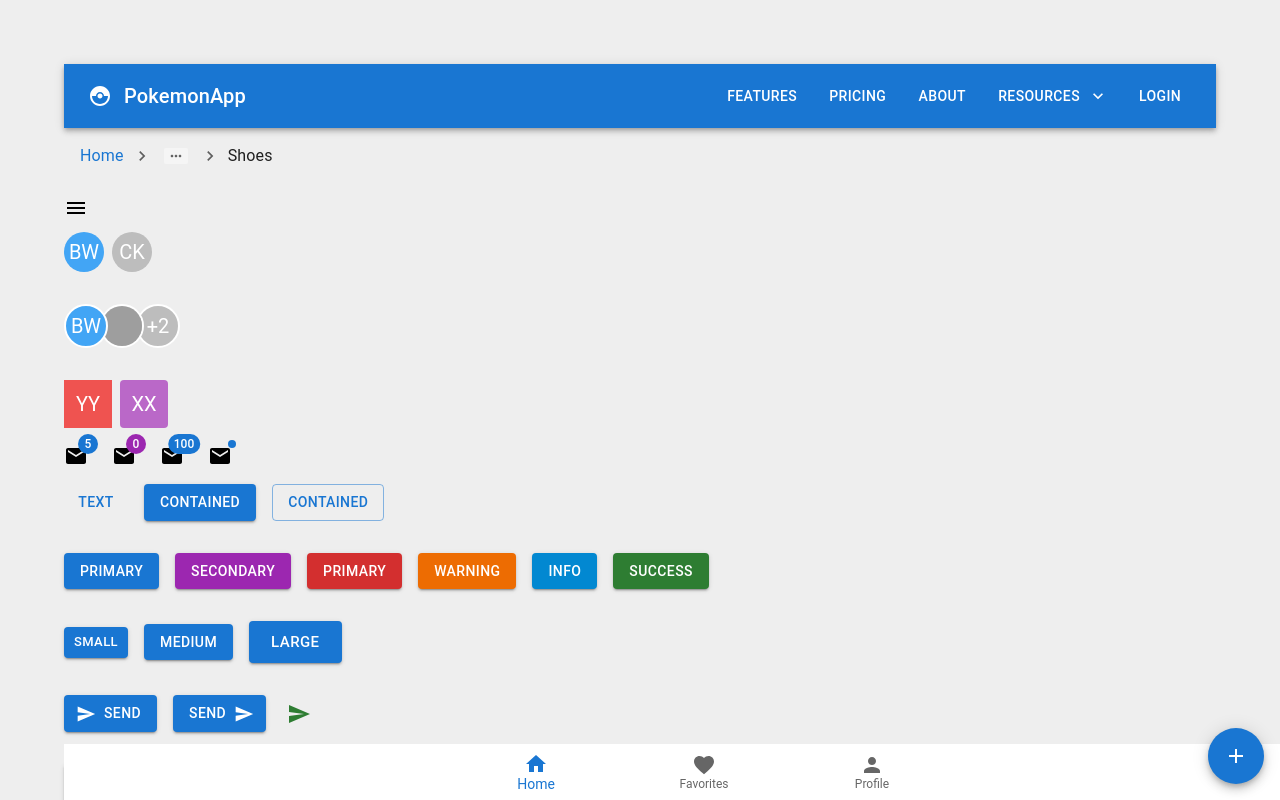
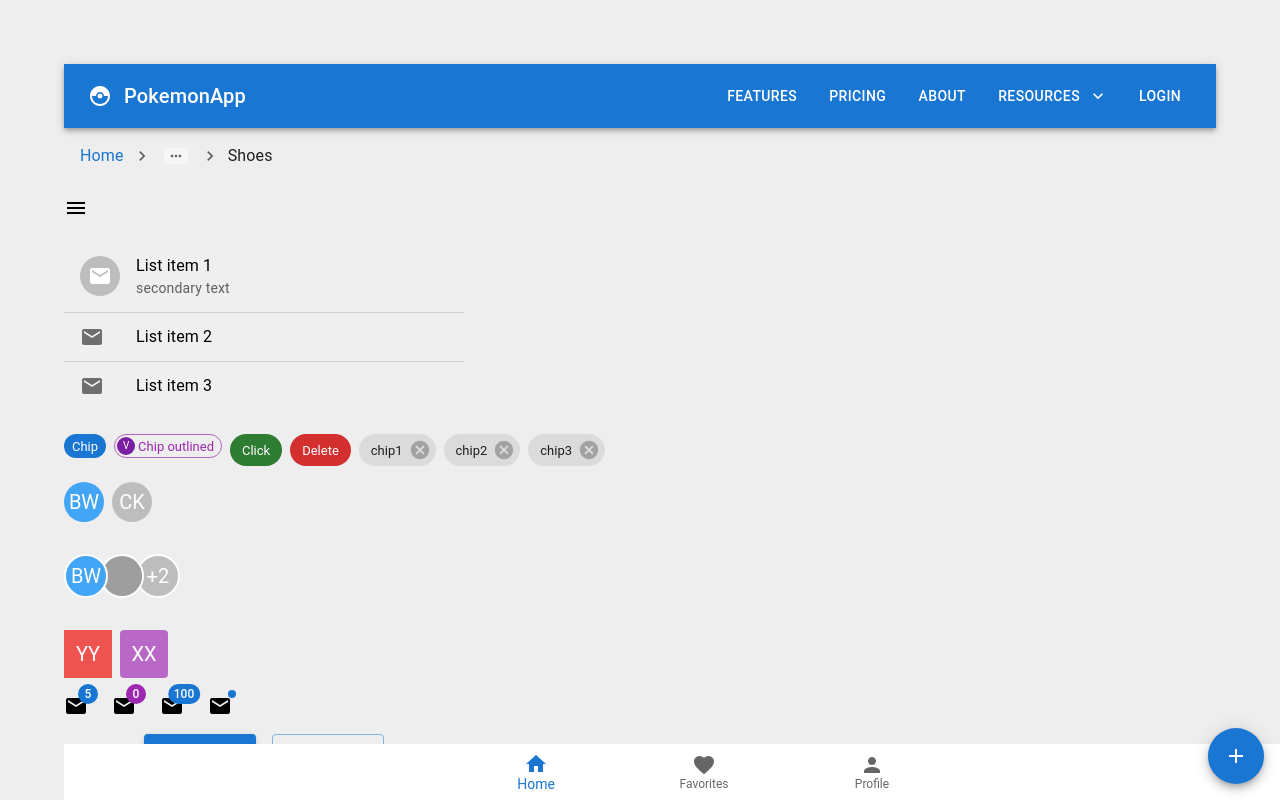
Before and after one commit to samgliu/mui-demo-basic, a React (Create React App) app: page / in a window 1280 px wide. Shown: the top 800 px of the page. Built offline with nearby package versions, Linux system fonts and the light colour scheme; grey boxes are pictures that could not be loaded.

Commit message:
feat: added MuiChip & MuiList

```diff
--- a/src/App.tsx
+++ b/src/App.tsx
@@ -20,6 +20,8 @@ import { MuiBottomNavigation } from './components/MuiBottomNavigation';
 import { MuiSpeedDial } from './components/MuiSpeedDial';
 import { MuiAvatar } from './components/MuiAvatar';
 import { MuiBadge } from './components/MuiBadge';
+import { MuiList } from './components/MuiList';
+import { MuiChip } from './components/MuiChip';
 //import { MuiTypography } from './components/MuiTypography';
 
 function App() {
@@ -30,6 +32,8 @@ function App() {
       <MuiBreadcrumbs />
       <MuiDrawer />
       <Stack spacing={2}>
+        <MuiList />
+        <MuiChip />
         <MuiAvatar />
         <MuiBadge />
         <MuiButton />
--- /dev/null
+++ b/src/components/MuiChip.tsx
@@ -0,0 +1,31 @@
+import { useState } from 'react';
+import { Avatar, Chip, Stack } from '@mui/material';
+
+export const MuiChip = () => {
+  const [chips, setChips] = useState(['chip1', 'chip2', 'chip3']);
+
+  const handleDelete = (chipToDelete: string) => {
+    setChips((chips) => chips.filter((chip) => chip !== chipToDelete));
+  };
+  return (
+    <Stack direction="row" spacing={1}>
+      <Chip label="Chip" color="primary" size="small" />
+      <Chip
+        label="Chip outlined"
+        color="secondary"
+        size="small"
+        variant="outlined"
+        avatar={<Avatar>V</Avatar>}
+      />
+      <Chip label="Click" color="success" onClick={() => alert('Clicked')} />
+      <Chip
+        label="Delete"
+        color="error"
+        onClick={() => alert('Delete clicked')}
+      />
+      {chips.map((chip) => (
+        <Chip key={chip} label={chip} onDelete={() => handleDelete(chip)} />
+      ))}
+    </Stack>
+  );
+};
--- /dev/null
+++ b/src/components/MuiList.tsx
@@ -0,0 +1,44 @@
+import {
+  Box,
+  List,
+  ListItem,
+  ListItemText,
+  ListItemIcon,
+  ListItemButton,
+  Avatar,
+  Divider
+} from '@mui/material';
+import MailIcon from '@mui/icons-material/Mail';
+
+export const MuiList = () => {
+  return (
+    <Box sx={{ width: '400px', bgcolor: '#efefef' }}>
+      <List>
+        <ListItem disablePadding>
+          <ListItemButton>
+            <ListItemIcon>
+              <Avatar>
+                <MailIcon />
+              </Avatar>
+            </ListItemIcon>
+            <ListItemText primary="List item 1" secondary="secondary text" />
+          </ListItemButton>
+        </ListItem>
+        <Divider />
+        <ListItem>
+          <ListItemIcon>
+            <MailIcon />
+          </ListItemIcon>
+          <ListItemText primary="List item 2" />
+        </ListItem>
+        <Divider />
+        <ListItem>
+          <ListItemIcon>
+            <MailIcon />
+          </ListItemIcon>
+          <ListItemText primary="List item 3" />
+        </ListItem>
+      </List>
+    </Box>
+  );
+};
```
